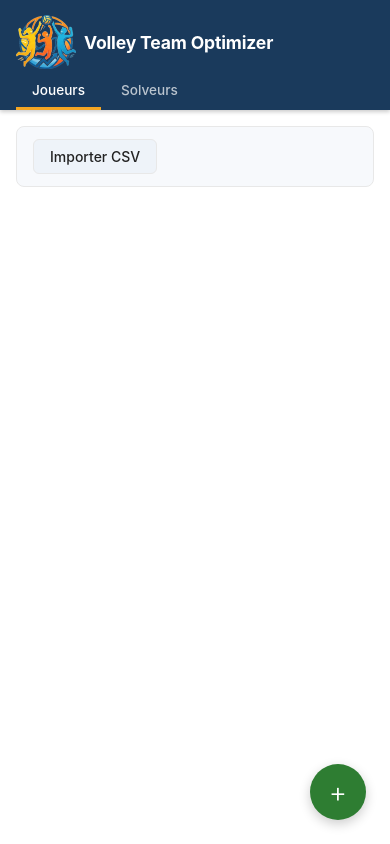
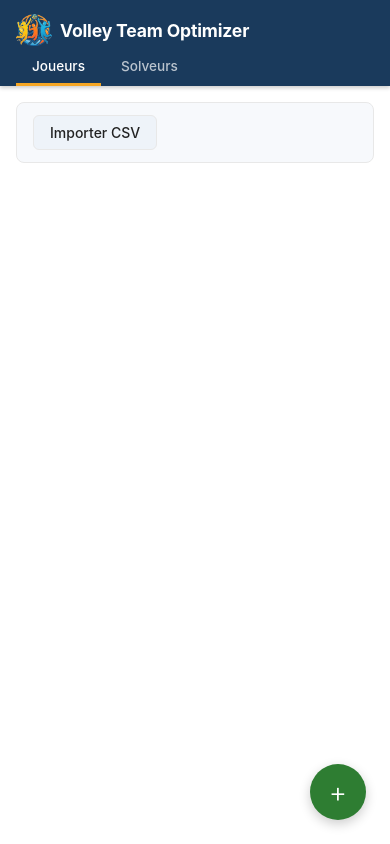
Before and after one commit to flobatard/VolleyTeamOptimizer, an Angular app: page /main/players-data in a window 390 px wide. Built offline with nearby package versions, Linux system fonts and the light colour scheme.

Commit message:
Reduce header size

```diff
--- a/src/app/core/components/main-page/main-page.scss
+++ b/src/app/core/components/main-page/main-page.scss
@@ -48,6 +48,11 @@
 
   @media (max-width: 480px) {
     font-size: 1.1rem;
+
+    img {
+      height: 36px;
+      width: 36px;
+    }
   }
 }
 
```
